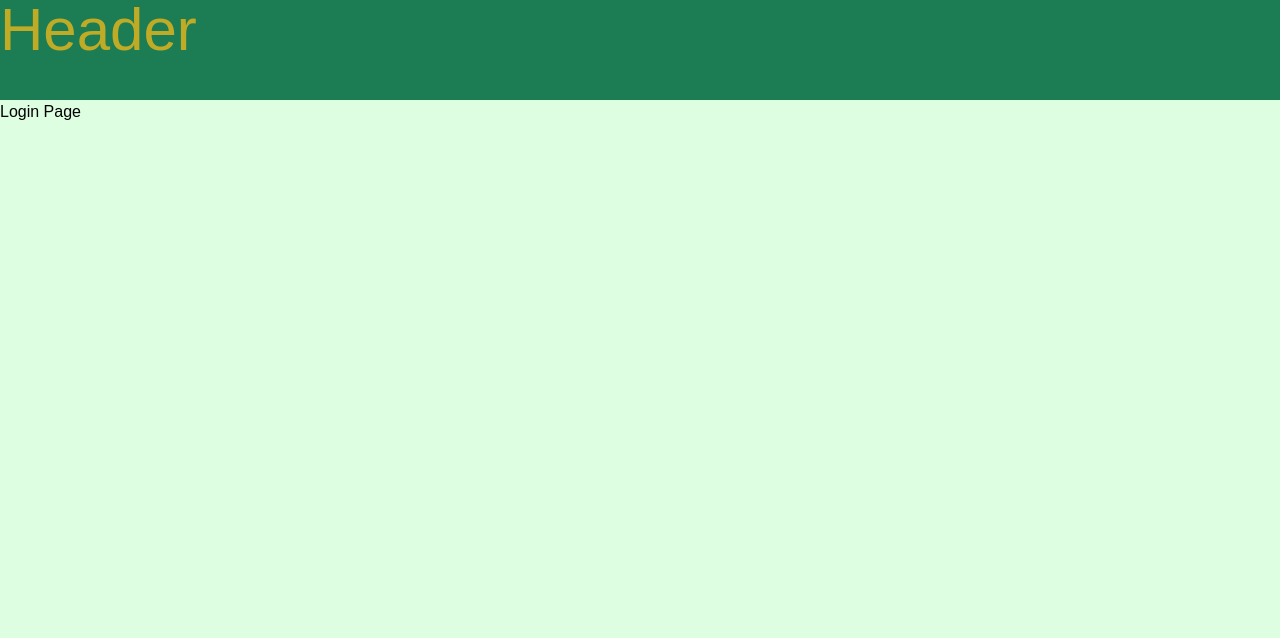
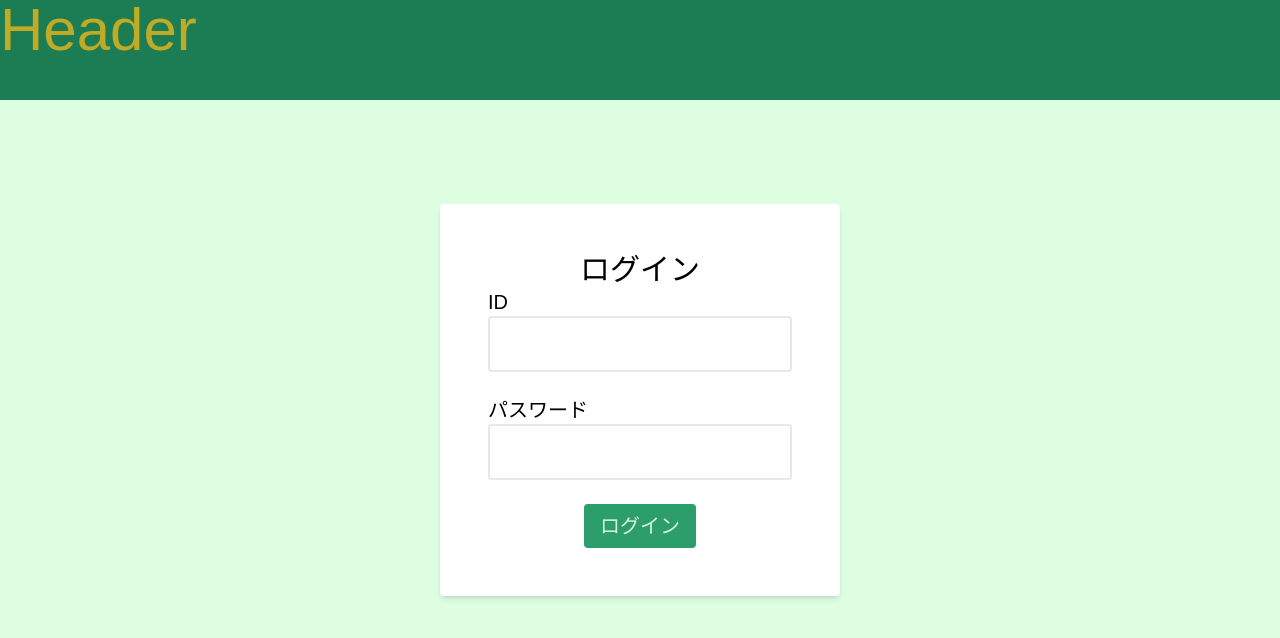
Before and after one commit to RiTa-23/SkillMatching, a Next.js app in the folder frontend/: page /login in a window 1280 px wide. Shown: the top 638 px of the page. Built offline with nearby package versions, Linux system fonts and the light colour scheme.

Commit message:
add:ログイン雛形#22

```diff
--- a/frontend/src/app/login/page.tsx
+++ b/frontend/src/app/login/page.tsx
@@ -1,7 +1,12 @@
+import LoginForm from "../../components/login/LoginForm";
+
 const LoginPage = () => {
   return (
-    <div>
-      <h1>Login Page</h1>
+    <div className="flex flex-col justify-center items-center h-screen">
+      <div className="flex flex-col justify-center items-center w-1/2 max-w-[400px] bg-white p-12 rounded shadow-md">
+        <h2 className="text-3xl">ログイン</h2>
+        <LoginForm />
+      </div>
     </div>
   );
 };
--- a/frontend/src/components/Header.tsx
+++ b/frontend/src/components/Header.tsx
@@ -1,6 +1,6 @@
 const Header = () => {
   return (
-    <header className="bg-main-600 h-[100px]">
+    <header className="bg-main-600 h-[100px] fixed top-0 left-0 w-full">
       <h1 className="text-accent-500 text-6xl">Header</h1>
     </header>
   );
--- /dev/null
+++ b/frontend/src/components/login/LoginForm.tsx
@@ -0,0 +1,45 @@
+"use client";
+import { useState } from "react";
+
+const LoginForm = () => {
+  const [id, setId] = useState("");
+  const [password, setPassword] = useState("");
+
+  const handleSubmit = (e: React.FormEvent) => {
+    e.preventDefault();
+    console.log("ID:", id);
+    console.log("パスワード:", password);
+  };
+
+  return (
+    <form className="w-full space-y-6" onSubmit={handleSubmit}>
+      <div className="flex flex-col">
+        <label className="text-xl">ID</label>
+        <input
+          className="text-xl border-2 rounded p-3"
+          value={id}
+          onChange={(e) => setId(e.target.value)}
+        />
+      </div>
+      <div className="flex flex-col">
+        <label className="text-xl">パスワード</label>
+        <input
+          type="password"
+          className="text-xl border-2 rounded p-3"
+          value={password}
+          onChange={(e) => setPassword(e.target.value)}
+        />
+      </div>
+      <div className="flex justify-center">
+        <button
+          type="submit"
+          className="text-xl text-main-100 bg-main-500 rounded px-4 py-2"
+        >
+          ログイン
+        </button>
+      </div>
+    </form>
+  );
+};
+
+export default LoginForm;
```
